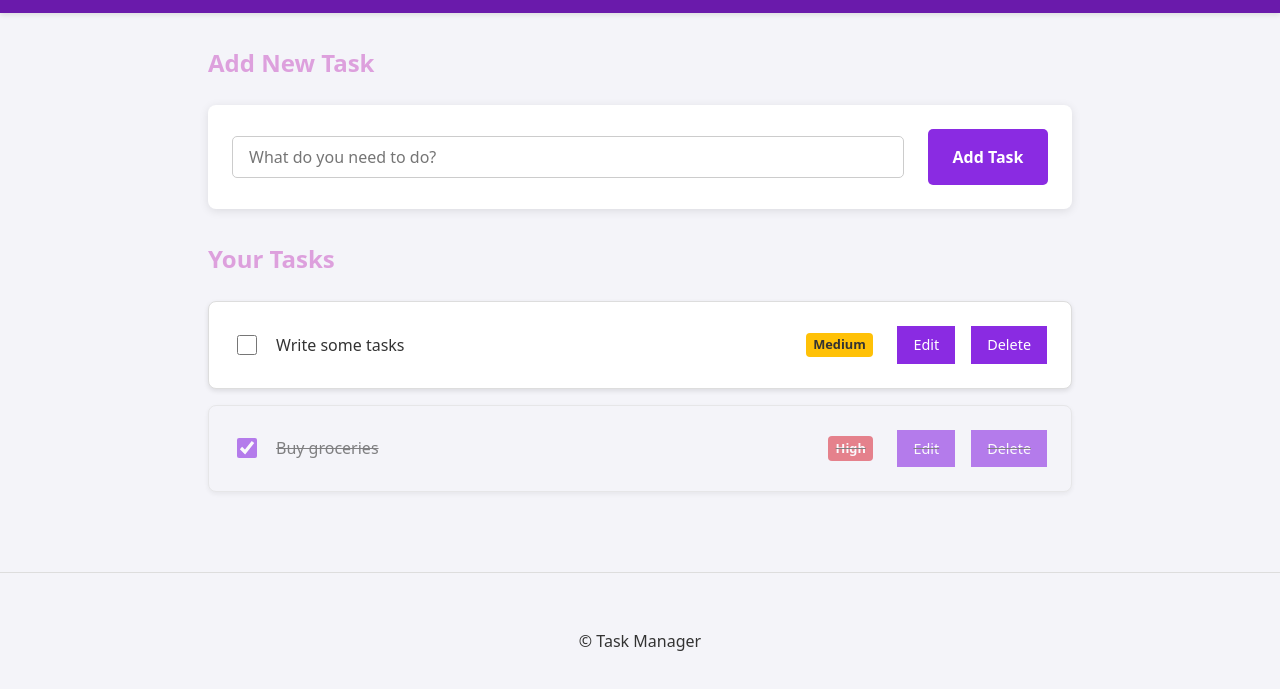
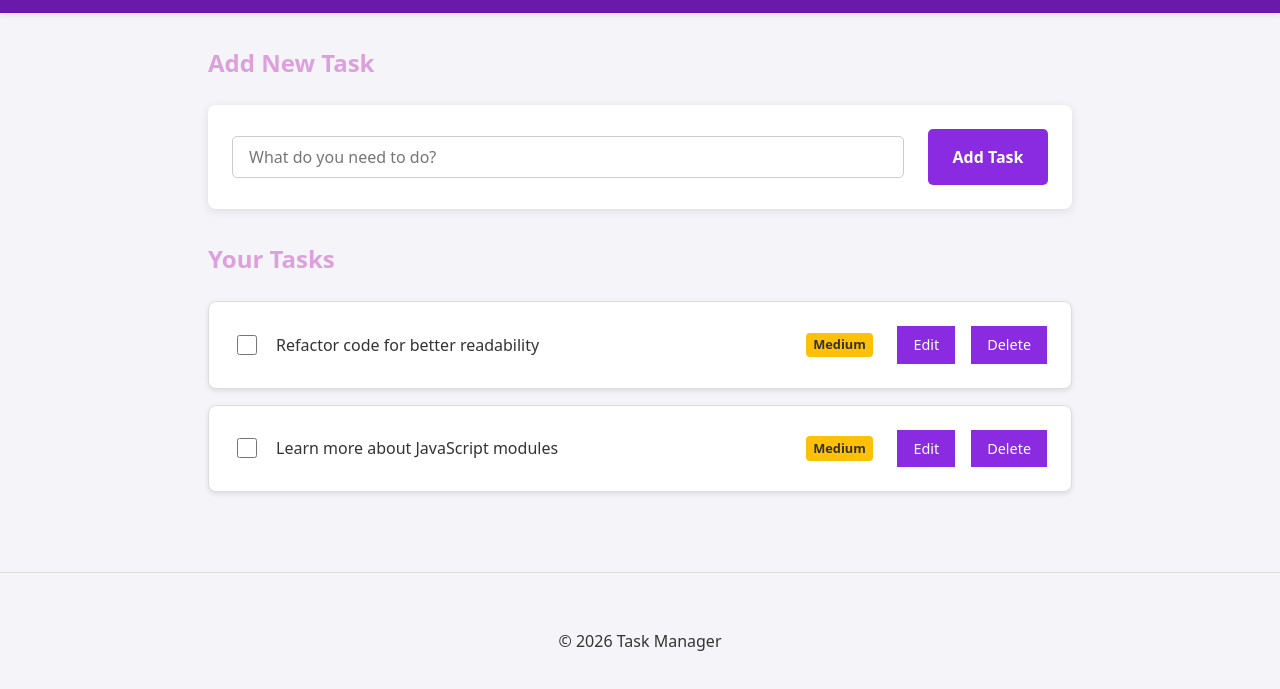
Before and after one commit to lidya7119-lgtm/task-manager, a plain HTML site: page index.html in a window 1280 px wide. Shown: the part 139-828 px from the top of the page. Drawn offline with Linux system fonts and the light colour scheme.

Commit message:
feat(javascript): handle form submission and display new tasksç

```diff
--- a/index.html
+++ b/index.html
@@ -19,50 +19,19 @@
     <main class="container">
         <section id="task-input">
             <h2>Add New Task</h2>
-            <form aria-labelledby="task-input-heading">
+            <form id="new-task-form" aria-labelledby="task-input-heading">
                 <label for="task-text" class="sr-only">Task Description</label>
                 <input type="text" id="task-text" placeholder="What do you need to do?" required aria-required="true">
                 <button type="submit">Add Task</button>
             </form>
         </section>
 
-        <!-- NEW / UNCOMMENTED SECTION FOR TASK LIST -->
         <section id="task-list">
             <h2>Your Tasks</h2>
-            <ul aria-live="polite" aria-atomic="true">
+            <ul id="tasks-container" aria-live="polite" aria-atomic="true">
                 <!-- Task items will be dynamically added here by JavaScript -->
-                <!-- Example of a static task item for initial styling purposes (can be removed later) -->
-                <li class="task-item" data-id="1" data-priority="medium">
-                    <div class="task-content">
-                        <input type="checkbox" id="task-1-checkbox" class="task-checkbox">
-                        <label for="task-1-checkbox" class="task-label">
-                            <span class="sr-only">Mark task as complete:</span>
-                            Write some tasks
-                        </label>
-                        <span class="task-priority-display" aria-label="Priority: Medium">Medium</span>
-                    </div>
-                    <div class="task-actions">
-                        <button class="edit-btn" aria-label="Edit task: Write some tasks">Edit</button>
-                        <button class="delete-btn" aria-label="Delete task: Write some tasks">Delete</button>
-                    </div>
-                </li>
-                 <li class="task-item completed" data-id="2" data-priority="high">
-                    <div class="task-content">
-                        <input type="checkbox" id="task-2-checkbox" class="task-checkbox" checked>
-                        <label for="task-2-checkbox" class="task-label">
-                            <span class="sr-only">Mark task as complete:</span>
-                            Buy groceries
-                        </label>
-                        <span class="task-priority-display" aria-label="Priority: High">High</span>
-                    </div>
-                    <div class="task-actions">
-                        <button class="edit-btn" aria-label="Edit task: Buy groceries">Edit</button>
-                        <button class="delete-btn" aria-label="Delete task: Buy groceries">Delete</button>
-                    </div>
-                </li>
             </ul>
         </section>
-        <!---------------------------------------------->
 
     </main>
 
@@ -72,7 +41,7 @@
         </div>
     </footer>
 
-    <!-- Link to your JavaScript file (will be empty for now) -->
-    <script src="js/script.js"></script>
+    <!-- Link to your JavaScript file -->
+    <script src="script.js"></script>
 </body>
 </html>
--- /dev/null
+++ b/script.js
@@ -0,0 +1,76 @@
+// Get DOM elements
+const newTaskForm = document.getElementById('new-task-form');
+const taskTextInput = document.getElementById('task-text');
+const tasksContainer = document.getElementById('tasks-container');
+const currentYearSpan = document.getElementById('current-year');
+
+// Set current year in footer
+if (currentYearSpan) {
+    currentYearSpan.textContent = new Date().getFullYear();
+}
+
+/**
+ * Creates an HTML list item element for a given task.
+ * @param {object} task - The task object { id, text, completed: boolean }.
+ * @returns {HTMLLIElement} The created li element.
+ */
+function createTaskElement(task) {
+    const listItem = document.createElement('li');
+    listItem.classList.add('task-item');
+    listItem.dataset.id = task.id; // Store ID on the element
+    listItem.dataset.priority = task.priority || 'medium'; // Default priority
+
+    if (task.completed) {
+        listItem.classList.add('completed');
+    }
+
+    listItem.innerHTML = `
+        <div class="task-content">
+            <input type="checkbox" id="task-${task.id}-checkbox" class="task-checkbox" ${task.completed ? 'checked' : ''}>
+            <label for="task-${task.id}-checkbox" class="task-label">
+                <span class="sr-only">Mark task as complete:</span>
+                ${task.text}
+            </label>
+            <span class="task-priority-display" aria-label="Priority: ${task.priority || 'Medium'}">${task.priority ? task.priority.charAt(0).toUpperCase() + task.priority.slice(1) : 'Medium'}</span>
+        </div>
+        <div class="task-actions">
+            <button class="edit-btn" aria-label="Edit task: ${task.text}">Edit</button>
+            <button class="delete-btn" aria-label="Delete task: ${task.text}">Delete</button>
+        </div>
+    `;
+
+    return listItem;
+}
+
+/**
+ * Adds a new task to the display.
+ * @param {string} taskText - The description of the new task.
+ */
+function addTask(taskText) {
+    if (taskText.trim() === '') {
+        alert('Task description cannot be empty!');
+        return;
+    }
+
+    const newTask = {
+        id: Date.now().toString(), // Simple unique ID for now
+        text: taskText,
+        completed: false,
+        priority: 'medium' // Default priority for now
+    };
+
+    const taskElement = createTaskElement(newTask);
+    tasksContainer.prepend(taskElement); // Add new task to the top of the list
+    taskTextInput.value = ''; // Clear the input field
+}
+
+// Event listener for form submission
+newTaskForm.addEventListener('submit', (event) => {
+    event.preventDefault(); // Prevent default form submission and page reload
+    addTask(taskTextInput.value);
+});
+
+// --- Initial render for demonstration (optional, can be removed once persistence is added) ---
+// You can remove these two tasks once you implement saving/loading
+addTask('Learn more about JavaScript modules');
+addTask('Refactor code for better readability');
```
